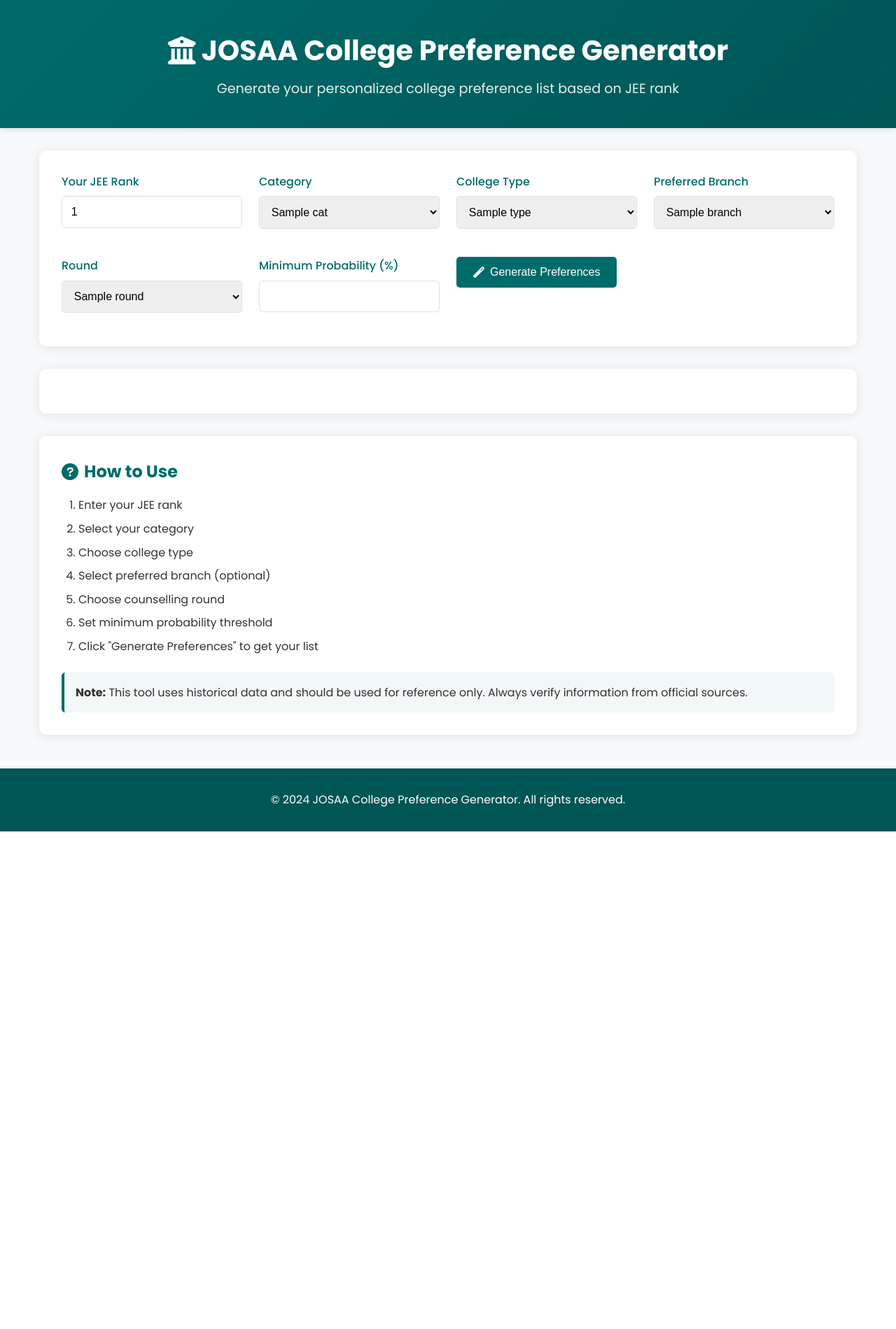
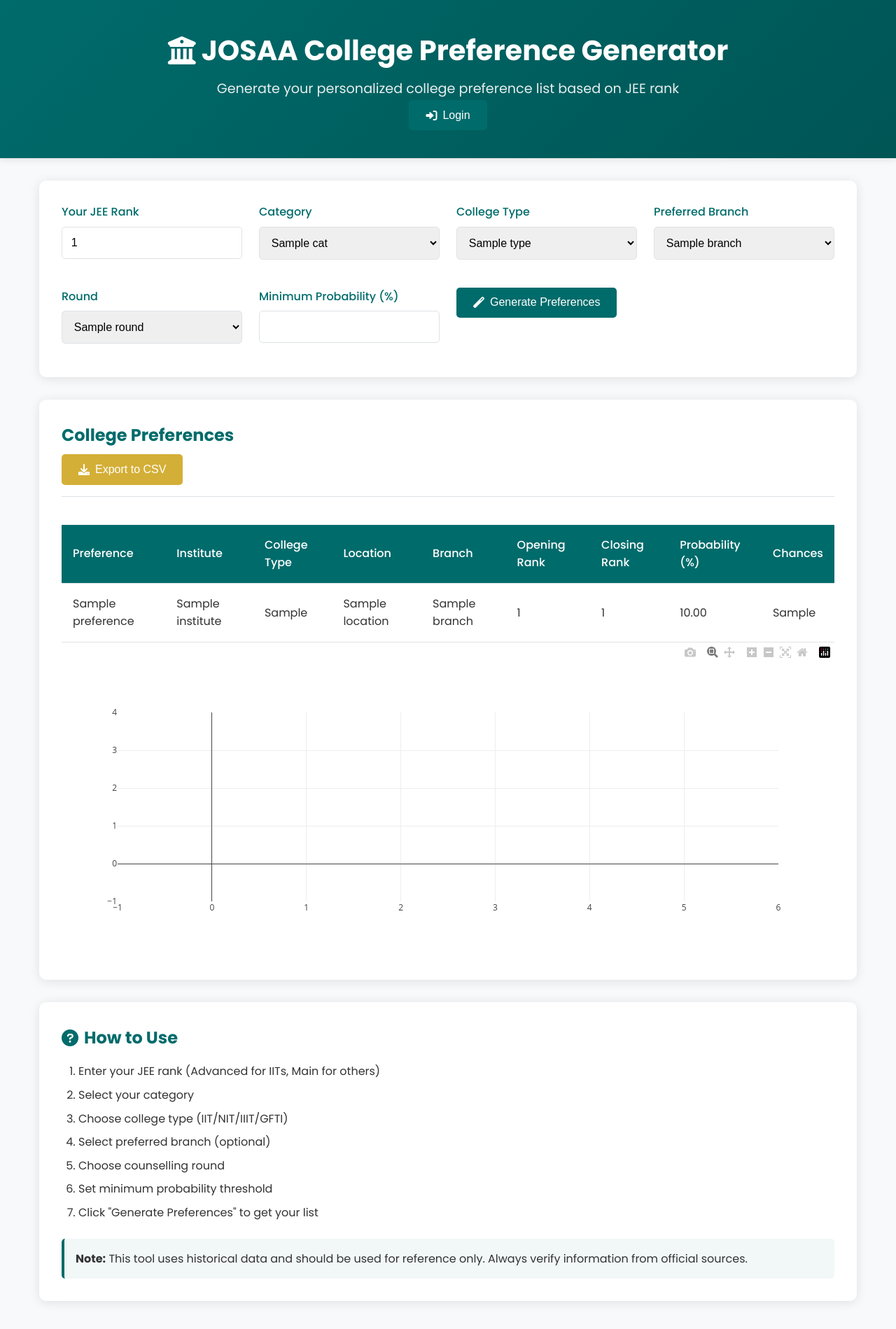
Before and after one commit to JARAWA/NextStepint, a FastAPI app: template josaa-service/templates/index.html in a window 1280 px wide. Shown: the top 1899 px of the page at 70% size. Before the commit the page ends 1188 px from the top, so only its background shows below. Run offline with FastAPI, Linux system fonts and the light colour scheme; the template is opened without the code that fills it: most values are stand-ins (such as "Sample title", 1, 10 or a date in 2020); parts of the project's set-up code (start-up, migrations or seed data) failed here and were passed over; some libraries are stand-ins or nearby versions.

Commit message:
Update index.html

```diff
--- a/josaa-service/templates/index.html
+++ b/josaa-service/templates/index.html
@@ -15,6 +15,22 @@
     <header>
         <h1><i class="fas fa-university"></i> JOSAA College Preference Generator</h1>
         <p>Generate your personalized college preference list based on JEE rank</p>
+
+        <!-- User Info / Auth Buttons -->
+        <div class="auth-section">
+            {% if user %}
+            <div class="user-info">
+                <span>Welcome, {{ user.full_name }}</span>
+                <button onclick="handleLogout()" class="btn secondary">
+                    <i class="fas fa-sign-out-alt"></i> Logout
+                </button>
+            </div>
+            {% else %}
+            <button onclick="showAuthModal()" class="btn primary">
+                <i class="fas fa-sign-in-alt"></i> Login
+            </button>
+            {% endif %}
+        </div>
     </header>
 
     <main class="container">
@@ -34,7 +50,7 @@
 
                 <div class="form-group">
                     <label for="category">Category</label>
-                    <select id="category" name="category">
+                    <select id="category" name="category" required>
                         {% for cat in categories %}
                         <option value="{{ cat }}"
                                 {% if category and category == cat %}selected{% endif %}>
@@ -46,7 +62,7 @@
 
                 <div class="form-group">
                     <label for="college_type">College Type</label>
-                    <select id="college_type" name="college_type">
+                    <select id="college_type" name="college_type" required>
                         {% for type in college_types %}
                         <option value="{{ type }}"
                                 {% if college_type and college_type == type %}selected{% endif %}>
@@ -70,7 +86,7 @@
 
                 <div class="form-group">
                     <label for="round_no">Round</label>
-                    <select id="round_no" name="round_no">
+                    <select id="round_no" name="round_no" required>
                         {% for round in rounds %}
                         <option value="{{ round }}"
                                 {% if round_no and round_no == round %}selected{% endif %}>
@@ -102,7 +118,49 @@
         <!-- Results Section -->
         {% if predictions %}
         <section class="results-section">
-            <!-- Add results display here -->
+            <div class="results-header">
+                <h2>College Preferences</h2>
+                <button onclick="exportToCSV()" class="btn secondary">
+                    <i class="fas fa-download"></i> Export to CSV
+                </button>
+            </div>
+
+            <div class="results-table-container">
+                <table class="results-table">
+                    <thead>
+                        <tr>
+                            <th>Preference</th>
+                            <th>Institute</th>
+                            <th>College Type</th>
+                            <th>Location</th>
+                            <th>Branch</th>
+                            <th>Opening Rank</th>
+                            <th>Closing Rank</th>
+                            <th>Probability (%)</th>
+                            <th>Chances</th>
+                        </tr>
+                    </thead>
+                    <tbody>
+                        {% for pred in predictions %}
+                        <tr>
+                            <td>{{ pred.Preference }}</td>
+                            <td>{{ pred.Institute }}</td>
+                            <td>{{ pred.College_Type }}</td>
+                            <td>{{ pred.Location }}</td>
+                            <td>{{ pred.Branch }}</td>
+                            <td>{{ pred.Opening_Rank }}</td>
+                            <td>{{ pred.Closing_Rank }}</td>
+                            <td>{{ "%.2f"|format(pred.Admission_Probability) }}</td>
+                            <td>{{ pred.Admission_Chances }}</td>
+                        </tr>
+                        {% endfor %}
+                    </tbody>
+                </table>
+            </div>
+
+            {% if plot_data %}
+            <div id="probability-plot" class="plot-container"></div>
+            {% endif %}
         </section>
         {% endif %}
 
@@ -110,9 +168,9 @@
         <section class="help-section">
             <h2><i class="fas fa-question-circle"></i> How to Use</h2>
             <ol>
-                <li>Enter your JEE rank</li>
+                <li>Enter your JEE rank (Advanced for IITs, Main for others)</li>
                 <li>Select your category</li>
-                <li>Choose college type</li>
+                <li>Choose college type (IIT/NIT/IIIT/GFTI)</li>
                 <li>Select preferred branch (optional)</li>
                 <li>Choose counselling round</li>
                 <li>Set minimum probability threshold</li>
@@ -125,10 +183,64 @@
         </section>
     </main>
 
+    <!-- Auth Modal -->
+    <div id="authModal" class="modal">
+        <div class="modal-content">
+            <span class="close">&times;</span>
+
+            <!-- Login Form -->
+            <form id="loginForm" class="auth-form active">
+                <h2><i class="fas fa-sign-in-alt"></i> Login</h2>
+                <div class="form-group">
+                    <label for="loginEmail">Email</label>
+                    <input type="email" id="loginEmail" name="email" required>
+                </div>
+                <div class="form-group">
+                    <label for="loginPassword">Password</label>
+                    <input type="password" id="loginPassword" name="password" required>
+                </div>
+                <div class="form-group">
+                    <label>
+                        <input type="checkbox" name="remember"> Remember me
+                    </label>
+                </div>
+                <button type="submit" class="btn primary">Login</button>
+                <p>Don't have an account? <a href="#" onclick="toggleAuthForm('register')">Register</a></p>
+            </form>
+
+            <!-- Register Form -->
+            <form id="registerForm" class="auth-form">
+                <h2><i class="fas fa-user-plus"></i> Create Account</h2>
+                <div class="form-group">
+                    <label for="registerName">Full Name</label>
+                    <input type="text" id="registerName" name="full_name" required>
+                </div>
+                <div class="form-group">
+                    <label for="registerEmail">Email</label>
+                    <input type="email" id="registerEmail" name="email" required>
+                </div>
+                <div class="form-group">
+                    <label for="registerPassword">Password</label>
+                    <input type="password" id="registerPassword" name="password" required>
+                </div>
+                <button type="submit" class="btn primary">Register</button>
+                <p>Already have an account? <a href="#" onclick="toggleAuthForm('login')">Login</a></p>
+            </form>
+        </div>
+    </div>
+
     <footer>
         <p>&copy; 2024 JOSAA College Preference Generator. All rights reserved.</p>
     </footer>
 
+    <!-- Scripts -->
+    <script src="https://cdn.plot.ly/plotly-latest.min.js"></script>
+    <script src="{{ url_for('static', path='/js/auth.js') }}"></script>
     <script src="{{ url_for('static', path='/js/main.js') }}"></script>
+    {% if plot_data %}
+    <script>
+        Plotly.newPlot('probability-plot', {{ plot_data | safe }});
+    </script>
+    {% endif %}
 </body>
 </html>
```
